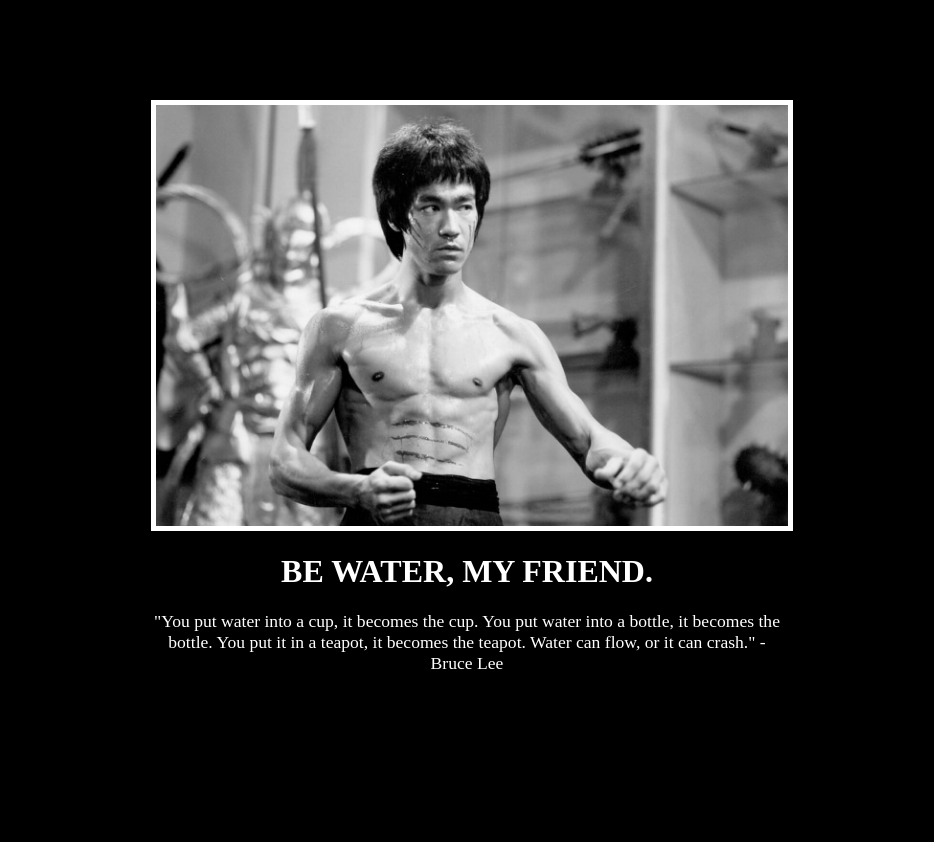
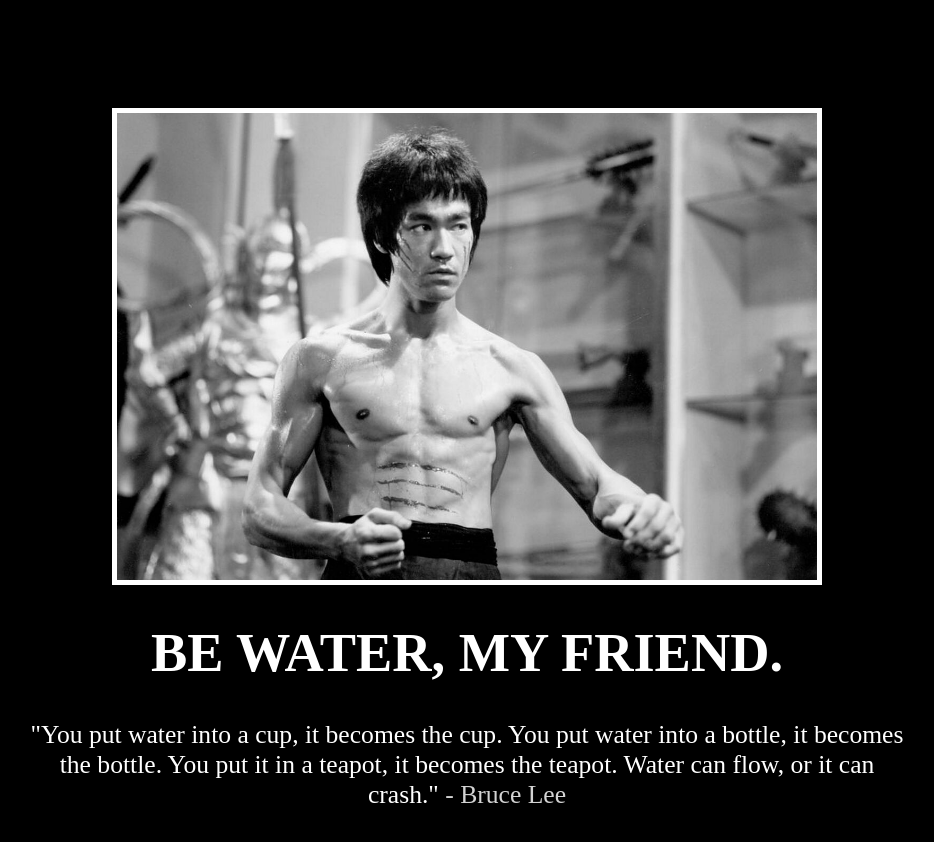
Before and after one commit to mvoss02/belikewater, a plain HTML site: page index.html in a window 1280 px wide. Shown: the whole page, without its empty margins (173-1107 px from the left). Before the commit the page ends 800 px from the top, so only its background shows below. Drawn offline with Linux system fonts and the light colour scheme; a web font is replaced by a local one.

Commit message:
optimised the element sizing such that it adjusts dynamically

```diff
--- a/index.html
+++ b/index.html
@@ -26,35 +26,8 @@ But it must have the following features:
 <link rel="preconnect" href="https://fonts.googleapis.com">
 <link rel="preconnect" href="https://fonts.gstatic.com" crossorigin>
 <link href="https://fonts.googleapis.com/css2?family=Source+Serif+Pro&display=swap" rel="stylesheet">
-<style>
-  body {
-    background-color: black;
-    color: white;
-    text-align: center;
-  }
+<link rel="stylesheet" href="style.css">
 
-  .motivational_picture {
-    border: 5px solid white;
-    width: 100%;
-  }
-
-  .poster {
-    width: 50%;
-    margin-left: 25%;
-    margin-top: 100px;
-    font-family: 'Source Serif Pro', serif;
-  }
-
-  h1 {
-    text-transform: uppercase;
-    font-size: 2rem;
-  }
-
-  p {
-    font-size: 110%;
-  }
-
-</style>
 <body>
   <div class="poster">
     <img class="motivational_picture" src="./assets/images/bruce_lee.jpg"/>
@@ -63,7 +36,7 @@ But it must have the following features:
       Be water, my friend.
     </h1>
     <p>
-      "You put water into a cup, it becomes the cup. You put water into a bottle, it becomes the bottle. You put it in a teapot, it becomes the teapot. Water can flow, or it can crash." - Bruce Lee
+      "You put water into a cup, it becomes the cup. You put water into a bottle, it becomes the bottle. You put it in a teapot, it becomes the teapot. Water can flow, or it can crash." <span>- Bruce Lee</span>
     </p>
   </div>
 
--- /dev/null
+++ b/style.css
@@ -0,0 +1,38 @@
+body {
+    background-color: black;
+    color: white;
+    text-align: center;
+    display: flex;
+    flex-direction: column;
+    justify-content: center;
+    align-items: center;
+}
+
+.motivational_picture {
+    border: 5px solid white;
+    max-width: 80%;
+    max-height: 50%;
+}
+
+.poster {
+    margin-top: 100px;
+    font-family: 'Source Serif Pro', serif;
+}
+
+h1 {
+    text-transform: uppercase;
+    font-size: calc(100% + 3vw);
+}
+
+p {
+    font-size: calc(80% + 1vw);
+    max-width: 70%;
+    text-align: center;
+    margin-left: auto;
+    margin-right: auto;
+
+}
+
+span {
+    color: lightgrey;
+}
```
